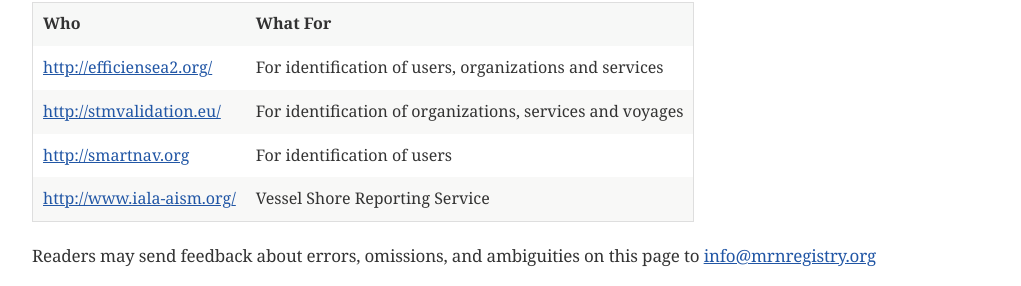
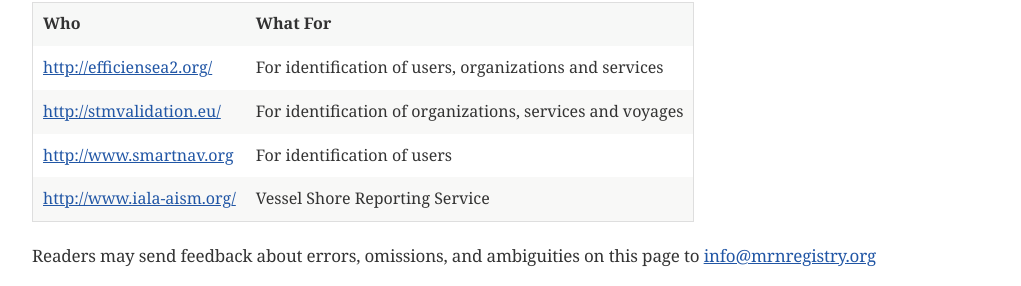
Before and after one commit to dma-dk/www.mrnregistry.org, a Jekyll site: the page built from index.md, in a window 1280 px wide. Shown: the part 985-1271 px from the top of the page, without its empty margins (123-1144 px from the left). Built offline with Jekyll 4.4.1, drawn with Linux system fonts in a browser that asks for light colours; some web fonts are replaced; our own code applies the rules of GitHub Pages for plain Markdown files; some of the changed lines change nothing that is shown.

Commit message:
Create index.md

```diff
--- a/index.md
+++ b/index.md
@@ -24,7 +24,7 @@
 |-----------------------------|-----------------------------------------------------------|
 | <http://efficiensea2.org/>  | For identification of users, organizations and services   |
 | <http://stmvalidation.eu/>  | For identification of organizations, services and voyages |
-| <http://smartnav.org>       | For identification of users                               |
+| <http://www.smartnav.org>   | For identification of users                               |
 | <http://www.iala-aism.org/> | Vessel Shore Reporting Service                            |
 
 Readers may send feedback about errors, omissions, and ambiguities on this page to <info@mrnregistry.org>
```
